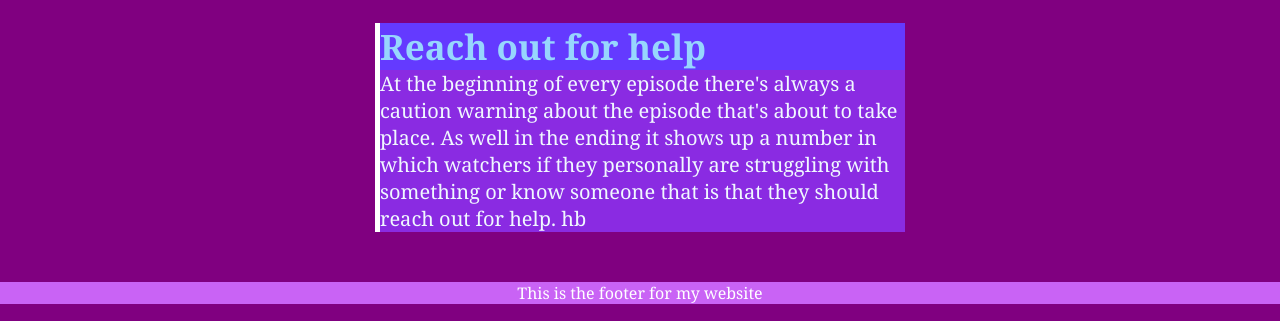
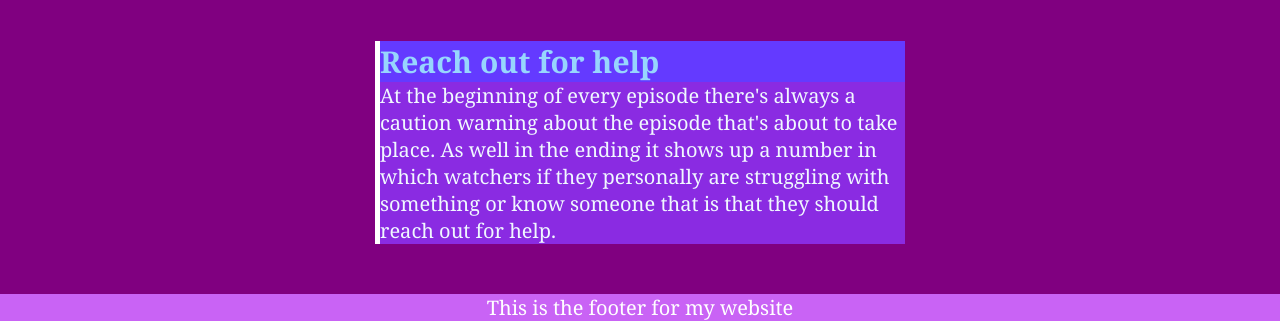
Before and after one commit to Monicabustos/webdev1, a plain HTML site: page projects/fanpage/index.html in a window 1280 px wide. Shown: the part 1456-1777 px from the top of the page. Drawn offline with Linux system fonts and the light colour scheme.

Commit message:
added more context

```diff
--- a/projects/fanpage/index.html
+++ b/projects/fanpage/index.html
@@ -47,11 +47,11 @@
         </div>
         <section>
             <h3 class="blue-text">Reach out for help</h3>
-            <p class="white-text">At the beginning of every episode there's always a caution warning about the episode that's about to take place. As well in the ending it shows up a number in which watchers if they personally are struggling with something or know someone that is that they should reach out for help.  hb </p>
+            <p class="white-text">At the beginning of every episode there's always a caution warning about the episode that's about to take place. As well in the ending it shows up a number in which watchers if they personally are struggling with something or know someone that is that they should reach out for help.   </p>
         </section>
     </main>
     <footer>
-        <p class="gray-text">This is the footer for my website</p>
+        <p class="green-text">This is the footer for my website</p>
     </footer>
 </body>
 </html>
--- a/projects/fanpage/style.css
+++ b/projects/fanpage/style.css
@@ -24,8 +24,8 @@ body {
    font-family: Cambria, Cochin, Georgia, Times, 'Times New Roman', serif;
    max-width: 800px;
    text-align: left;
-   margin: 30px 375px 0px;
-   font-size: 35px;
+   margin: 40px 375px 0px;
+   font-size: 30px;
    border-left: 5px solid white;
 
 
@@ -37,9 +37,19 @@ body {
     font-family: Cambria, Cochin, Georgia, Times, 'Times New Roman', serif;
     margin: 0px;
     text-align: center;
+    max-width: 10000px;
 
 }
 
     div{
         text-align: center;
     }
+
+.green-text{
+    color: white;
+    background-color: rgb(201, 99, 245);
+    margin: 0px;
+    text-align:center;
+    font-family: Cambria, Cochin, Georgia, Times, 'Times New Roman', serif;
+    font-size: 20px;
+}
```
